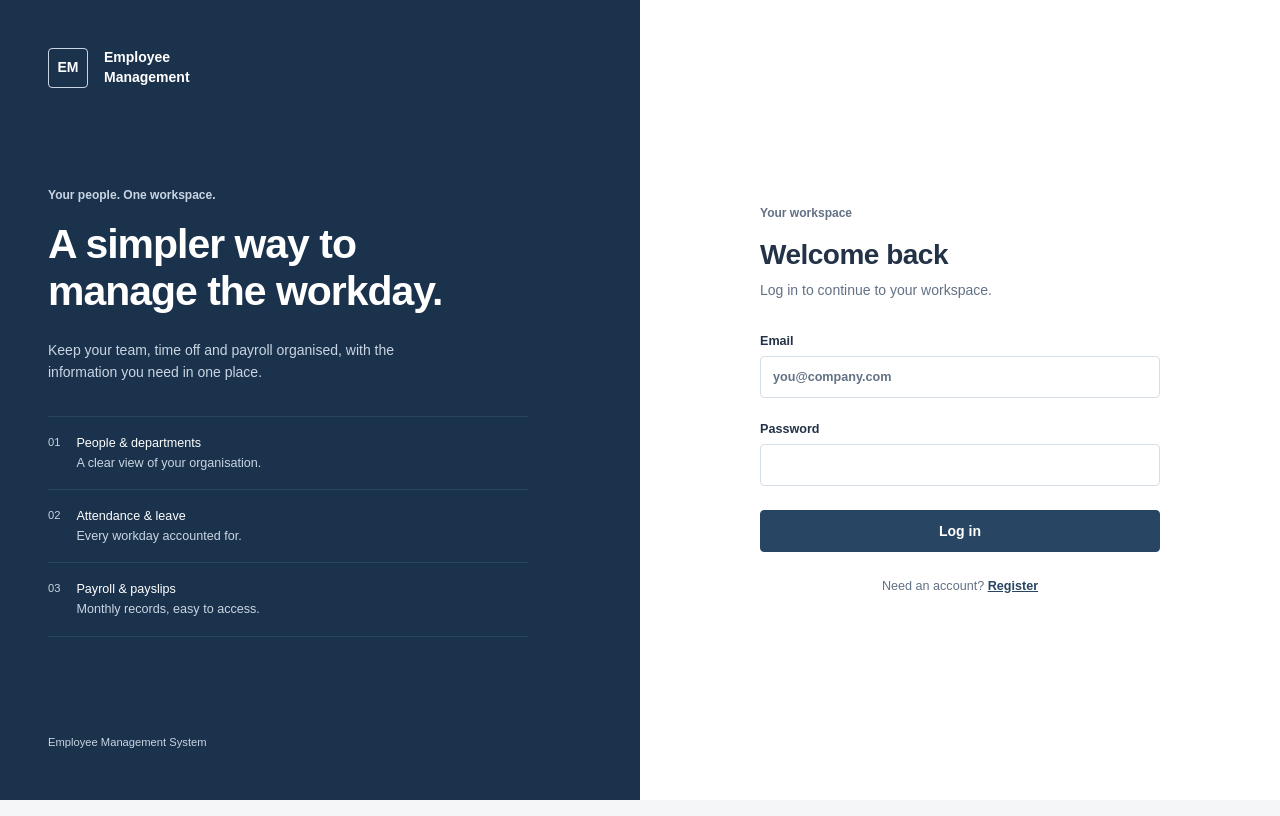
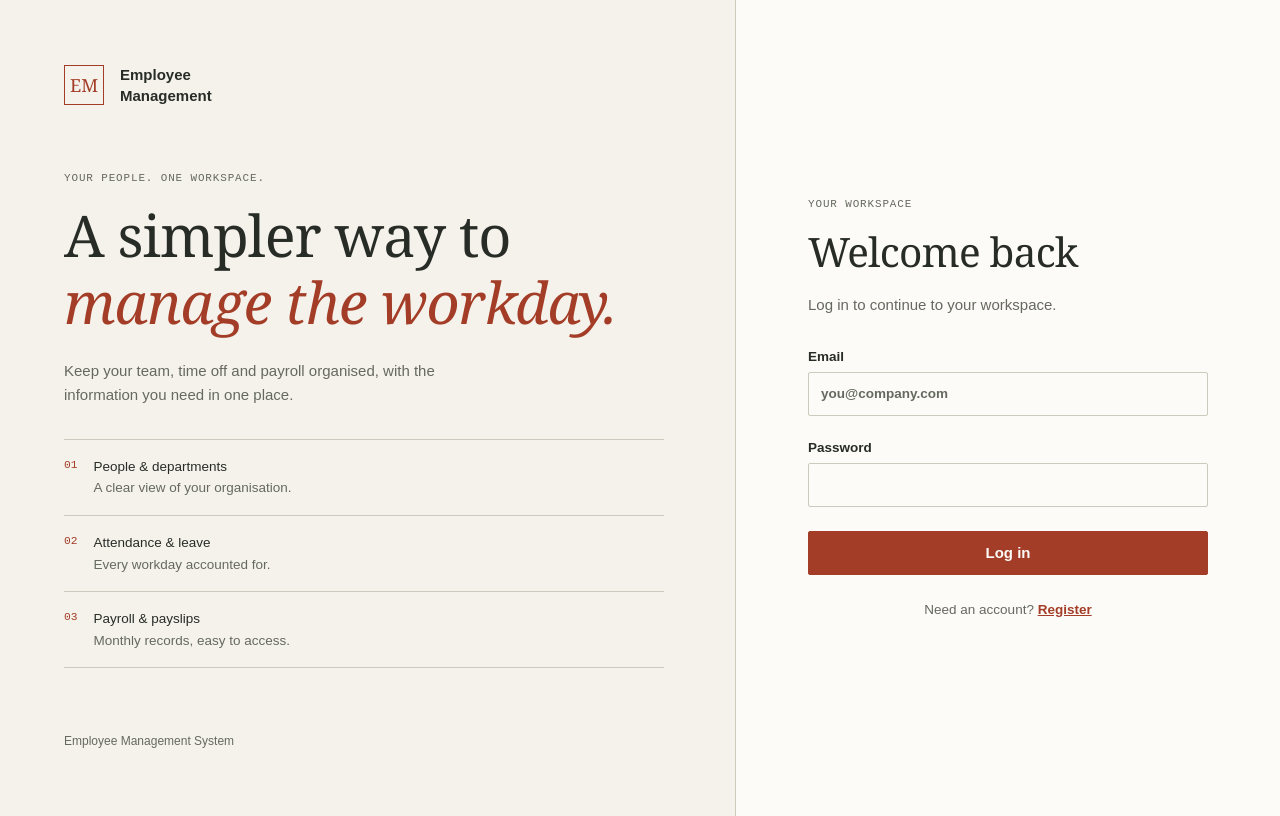
Before and after one commit to tadi-01/ems, a React (Vite) app in the folder client/: page /login in a window 1280 px wide. Built offline with nearby package versions, Linux system fonts and the light colour scheme; no server answers; the HTML template or start-up script is replaced by a standard one.

Commit message:
Redesinged UI/UX

```diff
--- a/client/src/components/AuthLayout.jsx
+++ b/client/src/components/AuthLayout.jsx
@@ -5,7 +5,7 @@
       <div className="brand"><span className="brand-mark">EM</span><span>Employee<br />Management</span></div>
       <div className="auth-story">
         <p className="section-label">Your people. One workspace.</p>
-        <h1>A simpler way to<br />manage the workday.</h1>
+        <h1>A simpler way to<br /><em>manage the workday.</em></h1>
         <p>Keep your team, time off and payroll organised, with the information you need in one place.</p>
         <div className="auth-features">
           <div><span>01</span><p><strong>People & departments</strong><br />A clear view of your organisation.</p></div>
--- a/client/src/index.css
+++ b/client/src/index.css
@@ -1,30 +1,33 @@
 /* Shared design tokens keep every screen consistent. */
 :root {
-  --color-primary: #284563;
-  --color-primary-dark: #1b324c;
-  --color-text: #233247;
-  --color-muted: #627184;
-  --color-page: #f4f6f8;
-  --color-surface: #ffffff;
-  --color-border: #d6dee7;
-  --color-border-light: #e8edf2;
-  --color-tint: #edf2f7;
-  --color-nav-text: #c9d5e2;
-  --status-green-text: #166534;
-  --status-green-bg: #dcfce7;
-  --status-red-text: #991b1b;
-  --status-red-bg: #fee2e2;
-  --status-amber-text: #92400e;
-  --status-amber-bg: #fef3c7;
+  --color-primary: #A33D27;
+  --color-primary-dark: #84301F;
+  --color-text: #282C27;
+  --color-muted: #65695F;
+  --color-page: #F5F2EB;
+  --color-surface: #FCFBF7;
+  --color-border: #CEC9BD;
+  --color-border-light: #E3DED3;
+  --color-tint: #ECEEE5;
+  --color-nav-text: #65695F;
+  --status-green-text: #40543C;
+  --status-green-bg: #E5EADD;
+  --status-red-text: #8D3223;
+  --status-red-bg: #F5E5DE;
+  --status-amber-text: #70552A;
+  --status-amber-bg: #F0E9D8;
   --space-1: 8px;
   --space-2: 16px;
   --space-3: 24px;
   --space-4: 32px;
   --space-6: 48px;
-  --radius: 4px;
+  --radius: 2px;
   --sidebar-width: 240px;
-  font-family: Arial, Helvetica, sans-serif;
-  font-size: 14px;
+  --font-heading: Georgia, "Times New Roman", serif;
+  --font-body: Arial, Helvetica, sans-serif;
+  --font-meta: "Courier New", Courier, monospace;
+  font-family: var(--font-body);
+  font-size: 15px;
   color: var(--color-text);
   background: var(--color-page);
   font-synthesis: none;
@@ -32,41 +35,41 @@
 * { box-sizing: border-box; }
 body { margin: 0; }
 h1, h2, p { margin-top: 0; }
-h1 { margin-bottom: var(--space-1); font-size: 2rem; line-height: 1.2; letter-spacing: -0.6px; }
-h2 { margin: var(--space-4) 0 var(--space-2); font-size: 1.15rem; }
+h1 { margin-bottom: var(--space-2); font: 400 clamp(2.5rem, 4vw, 3.6rem)/1.08 var(--font-heading); letter-spacing: -1.2px; }
+h2 { margin: var(--space-4) 0 var(--space-2); font: 400 1.65rem/1.2 var(--font-heading); letter-spacing: -0.4px; }
 p { line-height: 1.6; }
 a { color: var(--color-primary); }
 button, input, select { font: inherit; }
 button, a, input, select { -webkit-tap-highlight-color: transparent; }
 :focus-visible { outline: 2px solid var(--color-primary); outline-offset: 3px; }
 button:disabled { opacity: 0.6; cursor: not-allowed; }
-.section-label, .eyebrow { color: var(--color-muted); font-size: 0.86rem; font-weight: 600; margin-bottom: var(--space-2); }
-.page-description { color: var(--color-muted); margin: var(--space-1) 0 0; }
+.section-label, .eyebrow { color: var(--color-muted); font: 400 0.73rem/1.5 var(--font-meta); letter-spacing: 0.08em; text-transform: uppercase; margin-bottom: var(--space-2); }
+.page-description { color: var(--color-muted); margin: var(--space-1) 0 var(--space-3); max-width: 64ch; }
 
-/* A quiet navy identity, repeated on the sidebar and sign-in screen. */
+/* Paper surfaces and a restrained accent keep navigation quiet and clear. */
 .brand { display: flex; align-items: center; gap: var(--space-2); font-size: 1rem; font-weight: 600; line-height: 1.4; }
-.brand-mark { display: grid; place-items: center; width: 40px; height: 40px; flex-shrink: 0; border: 1px solid var(--color-nav-text); border-radius: var(--radius); font-size: 1rem; }
-.sidebar { position: fixed; inset: 0 auto 0 0; display: flex; flex-direction: column; width: var(--sidebar-width); padding: var(--space-4) var(--space-2) var(--space-2); overflow-y: auto; background: var(--color-primary-dark); color: var(--color-surface); }
+.brand-mark { display: grid; place-items: center; width: 40px; height: 40px; flex-shrink: 0; border: 1px solid var(--color-primary); color: var(--color-primary); font: 400 1.2rem var(--font-heading); }
+.sidebar { position: fixed; inset: 0 auto 0 0; display: flex; flex-direction: column; width: var(--sidebar-width); padding: var(--space-4) var(--space-2) var(--space-2); overflow-y: auto; background: var(--color-page); color: var(--color-text); border-right: 1px solid var(--color-border); }
 .sidebar .brand { padding: 0 var(--space-1) var(--space-4); }
 .nav-group { margin-bottom: var(--space-3); }
-.nav-label { margin: 0 0 var(--space-1); padding: 0 var(--space-2); font-size: 0.8rem; color: var(--color-nav-text); }
+.nav-label { margin: 0 0 var(--space-1); padding: 0 var(--space-2); font: 400 0.7rem var(--font-meta); letter-spacing: 0.07em; text-transform: uppercase; color: var(--color-muted); }
 .sidebar-link { display: block; padding: 12px var(--space-2); margin: 4px 0; color: var(--color-nav-text); border-radius: var(--radius); text-decoration: none; border-left: 3px solid transparent; }
-.sidebar-link:hover { background: var(--color-primary); color: var(--color-surface); }
-.sidebar-link.active { background: var(--color-primary); color: var(--color-surface); border-left-color: var(--color-surface); font-weight: 600; }
-.sidebar a:focus-visible { outline-color: var(--color-surface); }
-.sidebar-footer { display: flex; align-items: center; gap: var(--space-1); margin-top: auto; padding: var(--space-2) var(--space-1) 0; border-top: 1px solid var(--color-primary); min-width: 0; }
+.sidebar-link:hover { background: var(--color-surface); color: var(--color-text); }
+.sidebar-link.active { background: var(--color-surface); color: var(--color-primary); border-left-color: var(--color-primary); font-weight: 600; }
+.sidebar a:focus-visible { outline-color: var(--color-primary); }
+.sidebar-footer { display: flex; align-items: center; gap: var(--space-1); margin-top: auto; padding: var(--space-2) var(--space-1) 0; border-top: 1px solid var(--color-border); min-width: 0; }
 .sidebar-footer div { min-width: 0; overflow-wrap: anywhere; }
 .sidebar-footer strong { display: block; font-size: 0.9rem; }
 .sidebar-footer div span { display: block; color: var(--color-nav-text); font-size: 0.8rem; margin-top: 4px; }
-.avatar { display: grid; place-items: center; flex-shrink: 0; width: 36px; height: 36px; background: var(--color-primary); border-radius: var(--radius); }
+.avatar { display: grid; place-items: center; flex-shrink: 0; width: 36px; height: 36px; background: var(--color-tint); color: var(--color-text); border-radius: var(--radius); }
 .layout-main { margin-left: var(--sidebar-width); }
-.topbar { min-height: 76px; display: flex; align-items: center; justify-content: space-between; gap: var(--space-2); padding: var(--space-2) var(--space-4); background: var(--color-surface); border-bottom: 1px solid var(--color-border-light); }
-.topbar p { margin: 0; font-weight: 600; }
+.topbar { min-height: 76px; display: flex; align-items: center; justify-content: space-between; gap: var(--space-2); padding: var(--space-2) var(--space-4); background: var(--color-surface); border-bottom: 1px solid var(--color-border); }
+.topbar p { margin: 0; font: 400 0.78rem var(--font-meta); }
 .topbar-label { color: var(--color-muted); font-weight: normal; }
 .breadcrumb-divider { margin: 0 var(--space-2); color: var(--color-border); }
 .account-menu { display: flex; align-items: center; gap: var(--space-2); }
-.role-label, .count-label { display: inline-block; padding: 6px 10px; background: var(--color-tint); color: var(--color-primary); border: 1px solid var(--color-border-light); border-radius: var(--radius); font-size: 0.8rem; white-space: nowrap; }
-.content-page { width: min(100% - 64px, 1280px); margin: 0 auto; padding: var(--space-4) 0 var(--space-6); }
+.role-label, .count-label { display: inline-block; padding: 6px 10px; background: var(--color-tint); color: var(--color-primary); border: 1px solid var(--color-border-light); border-radius: var(--radius); font: 400 0.73rem var(--font-meta); white-space: nowrap; }
+.content-page { width: min(100% - 80px, 1280px); margin: 0 auto; padding: var(--space-6) 0 64px; }
 .page-heading { display: flex; align-items: flex-start; justify-content: space-between; gap: var(--space-2); margin-bottom: var(--space-4); }
 .page-heading .section-label { margin-bottom: var(--space-1); }
 .section-heading { display: flex; align-items: center; justify-content: space-between; gap: var(--space-2); margin: var(--space-4) 0 var(--space-2); }
@@ -76,11 +79,11 @@
 .skip-link:focus { top: var(--space-2); }
 
 /* Consistent buttons, visible focus and comfortable form controls. */
-.button { display: inline-flex; align-items: center; justify-content: center; min-height: 42px; padding: 10px var(--space-2); color: var(--color-surface); background: var(--color-primary); border: 1px solid var(--color-primary); border-radius: var(--radius); font-weight: 600; text-decoration: none; cursor: pointer; }
+.button { display: inline-flex; align-items: center; justify-content: center; min-height: 44px; padding: 10px var(--space-2); color: var(--color-surface); background: var(--color-primary); border: 1px solid var(--color-primary); border-radius: var(--radius); font-weight: 600; text-decoration: none; cursor: pointer; }
 .button:hover { background: var(--color-primary-dark); }
 .button-secondary { color: var(--color-primary); background: var(--color-surface); border-color: var(--color-border); }
 .button-secondary:hover { background: var(--color-tint); }
-input, select { min-height: 42px; padding: 10px 12px; color: var(--color-text); background: var(--color-surface); border: 1px solid var(--color-border); border-radius: var(--radius); }
+input, select { min-height: 44px; padding: 10px 12px; color: var(--color-text); background: var(--color-surface); border: 1px solid var(--color-border); border-radius: var(--radius); }
 input::placeholder { color: var(--color-muted); }
 input:hover, select:hover { border-color: var(--color-muted); }
 .data-form, .search-form { display: flex; flex-wrap: wrap; gap: var(--space-2); margin: var(--space-3) 0; }
@@ -93,32 +96,33 @@
 .error { padding: var(--space-2); color: var(--status-red-text); background: var(--status-red-bg); border-left: 3px solid var(--status-red-text); border-radius: var(--radius); }
 
 /* Tables use spacing and light rules to make dense records easier to scan. */
-.table-wrap { overflow-x: auto; background: var(--color-surface); border: 1px solid var(--color-border); border-radius: var(--radius); }
+.table-wrap { overflow-x: auto; background: var(--color-surface); border-top: 1px solid var(--color-border); border-bottom: 1px solid var(--color-border); }
 table { width: 100%; min-width: 760px; border-collapse: collapse; }
 .narrow-table, .payslip table { min-width: 0; }
 th, td { padding: var(--space-2); border-bottom: 1px solid var(--color-border-light); text-align: left; line-height: 1.5; }
-th { background: var(--color-tint); color: var(--color-muted); font-size: 0.8rem; font-weight: 600; }
+th { background: var(--color-page); color: var(--color-muted); font: 400 0.73rem var(--font-meta); }
 tbody tr:last-child td { border-bottom: 0; }
 tbody tr:hover { background: var(--color-page); }
 td { font-size: 0.93rem; }
 td:first-child { font-weight: 500; }
 .nowrap { white-space: nowrap; }
-td button { min-height: 32px; padding: 4px 10px; background: var(--color-surface); color: var(--color-primary); border: 1px solid var(--color-border); border-radius: var(--radius); cursor: pointer; }
+td button { min-height: 44px; padding: 4px 10px; background: var(--color-surface); color: var(--color-primary); border: 1px solid var(--color-border); border-radius: var(--radius); cursor: pointer; }
 td button:hover { background: var(--color-tint); border-color: var(--color-primary); }
 .empty-state { padding: var(--space-4); text-align: center; color: var(--color-muted); }
 
 /* Dashboard totals and useful entry points; no decorative or invented metrics. */
-.card-grid { display: grid; grid-template-columns: repeat(4, minmax(0, 1fr)); gap: var(--space-2); margin: var(--space-3) 0 var(--space-4); }
-.card { padding: var(--space-3); background: var(--color-surface); border: 1px solid var(--color-border); border-top: 3px solid var(--color-primary); border-radius: var(--radius); min-width: 0; }
-.card-label { margin: 0; color: var(--color-muted); font-size: 0.9rem; }
-.card-value { margin: var(--space-2) 0 var(--space-1); color: var(--color-primary-dark); font-size: clamp(1.5rem, 2.4vw, 2.3rem); line-height: 1.2; font-weight: 600; font-variant-numeric: tabular-nums; overflow-wrap: anywhere; }
-.card-detail { margin: 0; color: var(--color-muted); font-size: 0.8rem; }
-.quick-actions { display: grid; grid-template-columns: repeat(3, minmax(0, 1fr)); gap: var(--space-2); }
-.action-card { display: flex; align-items: center; justify-content: space-between; gap: var(--space-2); padding: var(--space-3); border: 1px solid var(--color-border); background: var(--color-surface); border-radius: var(--radius); text-decoration: none; }
-.action-card:hover { border-color: var(--color-primary); background: var(--color-tint); }
+.card-grid { display: grid; grid-template-columns: repeat(4, minmax(0, 1fr)); gap: 0; margin: var(--space-4) 0 var(--space-6); border-top: 1px solid var(--color-border); border-bottom: 1px solid var(--color-border); }
+.card { padding: var(--space-3); border-right: 1px solid var(--color-border); min-width: 0; }
+.card:last-child { border-right: 0; }
+.card-label { margin: 0; color: var(--color-muted); font: 400 0.75rem/1.5 var(--font-meta); }
+.card-value { margin: var(--space-2) 0 var(--space-1); color: var(--color-text); font-family: var(--font-meta); font-size: clamp(1.6rem, 2.4vw, 2.5rem); line-height: 1.2; font-weight: 400; font-variant-numeric: tabular-nums; overflow-wrap: anywhere; }
+.card-detail { margin: 0; color: var(--color-muted); font: 400 0.7rem/1.5 var(--font-meta); }
+.quick-actions { display: grid; grid-template-columns: 1fr; border-top: 1px solid var(--color-border); }
+.action-card { display: flex; align-items: center; justify-content: space-between; gap: var(--space-2); padding: var(--space-3) 0; border-bottom: 1px solid var(--color-border); color: var(--color-text); text-decoration: none; }
+.action-card:hover { color: var(--color-primary); background: var(--color-surface); }
 .action-card strong { font-size: 0.95rem; }
 .action-card p { margin: var(--space-1) 0 0; font-size: 0.86rem; color: var(--color-muted); }
-.action-card > span { font-size: 1.4rem; }
+.action-card > span { color: var(--color-primary); font-size: 1.4rem; }
 .status { display: inline-block; padding: 4px var(--space-1); border-radius: var(--radius); font-size: 0.8rem; font-weight: 600; }
 .status-approved { color: var(--status-green-text); background: var(--status-green-bg); }
 .status-rejected { color: var(--status-red-text); background: var(--status-red-bg); }
@@ -127,21 +131,21 @@
 .payslip { max-width: 600px; padding: var(--space-4); margin-bottom: var(--space-3); background: var(--color-surface); border: 1px solid var(--color-border); border-radius: var(--radius); }
 
 /* Sign-in pages balance a brand panel with a focused, readable form. */
-.auth-layout { min-height: 100vh; display: grid; grid-template-columns: 1fr 1fr; }
-.auth-intro { display: flex; flex-direction: column; padding: var(--space-6); color: var(--color-surface); background: var(--color-primary-dark); }
-.auth-story { max-width: 480px; margin: auto 0; padding: var(--space-6) 0; }
-.auth-story h1 { font-size: clamp(2rem, 3.2vw, 3rem); line-height: 1.15; letter-spacing: -1px; margin-bottom: var(--space-3); }
+.auth-layout { min-height: 100vh; display: grid; grid-template-columns: 1.15fr 0.85fr; }
+.auth-intro { display: flex; flex-direction: column; padding: clamp(24px, 5vw, 80px); color: var(--color-text); background: var(--color-page); border-right: 1px solid var(--color-border); }
+.auth-story { max-width: 600px; margin: auto 0; padding: 64px 0; }
+.auth-story h1 { font-size: clamp(2.6rem, 4.5vw, 4.5rem); line-height: 1.15; letter-spacing: -1px; margin-bottom: var(--space-3); }
 .auth-story > p, .auth-story .section-label { color: var(--color-nav-text); }
 .auth-story > p { max-width: 400px; }
-.auth-features { margin-top: var(--space-4); border-top: 1px solid var(--color-primary); }
-.auth-features > div { display: flex; align-items: flex-start; gap: var(--space-2); padding: var(--space-2) 0; border-bottom: 1px solid var(--color-primary); }
-.auth-features span { color: var(--color-nav-text); padding-top: 3px; font-size: 0.8rem; }
+.auth-features { margin-top: var(--space-4); border-top: 1px solid var(--color-border); }
+.auth-features > div { display: flex; align-items: flex-start; gap: var(--space-2); padding: var(--space-2) 0; border-bottom: 1px solid var(--color-border); }
+.auth-features span { color: var(--color-primary); padding-top: 3px; font: 400 0.75rem var(--font-meta); }
 .auth-features p { margin: 0; color: var(--color-nav-text); font-size: 0.9rem; }
-.auth-features strong { color: var(--color-surface); font-weight: 500; }
+.auth-features strong { color: var(--color-text); font-weight: 500; }
 .auth-footer { margin: 0; color: var(--color-nav-text); font-size: 0.8rem; }
 .auth-form-area { display: grid; place-items: center; padding: var(--space-6); background: var(--color-surface); }
 .auth-box { width: min(100%, 400px); }
-.auth-box h2 { margin: 0 0 var(--space-1); font-size: 2rem; letter-spacing: -0.5px; }
+.auth-box h2 { margin: 0 0 var(--space-2); font-size: 2.7rem; letter-spacing: -0.8px; }
 .auth-description { color: var(--color-muted); margin-bottom: var(--space-4); }
 .auth-box label { display: block; margin-top: var(--space-3); font-weight: 600; font-size: 0.9rem; }
 .auth-box input { display: block; width: 100%; margin-top: var(--space-1); }
@@ -149,17 +153,33 @@
 .auth-box > p:last-child { text-align: center; margin: var(--space-3) 0 0; color: var(--color-muted); font-size: 0.9rem; }
 .auth-box a { font-weight: 600; }
 
+/* An asymmetric overview keeps daily actions close to the team summary. */
+h1 em, h2 em { font-weight: 400; color: var(--color-primary); }
+.dashboard-columns { display: grid; grid-template-columns: minmax(0, 1.8fr) minmax(250px, 1fr); gap: var(--space-6); align-items: start; }
+.dashboard-columns > * { min-width: 0; }
+.dashboard-columns .section-heading { margin-top: 0; }
+.dashboard-support { border-left: 1px solid var(--color-border); padding-left: var(--space-4); }
+.support-note { background: var(--color-tint); padding: var(--space-3); margin-top: var(--space-3); font-size: 0.86rem; color: var(--color-muted); }
+.support-note p:last-child { margin: 0; }
+.employee-welcome { padding: var(--space-4) 0; border-top: 1px solid var(--color-border); }
+.employee-welcome p { max-width: 55ch; color: var(--color-muted); }
+.numeric { font-family: var(--font-meta); font-variant-numeric: tabular-nums; }
+button, a, input, select { transition: color 150ms ease, background-color 150ms ease, border-color 150ms ease; }
+
 /* Responsive layout keeps controls usable without horizontal page scrolling. */
 @media (max-width: 1100px) {
   .card-grid { grid-template-columns: repeat(2, minmax(0, 1fr)); }
-  .quick-actions { grid-template-columns: 1fr; }
+  .dashboard-columns { grid-template-columns: 1fr; gap: var(--space-4); }
+  .dashboard-support { border-left: 0; padding-left: 0; }
+  .card:nth-child(2) { border-right: 0; }
+  .card:nth-child(-n+2) { border-bottom: 1px solid var(--color-border); }
 }
 @media (max-width: 768px) {
   .sidebar { position: static; width: auto; display: block; padding: var(--space-2); }
   .sidebar .brand { padding: 0 0 var(--space-2); }
   .nav-group { display: flex; flex-wrap: wrap; gap: 4px; margin: 0; }
   .nav-label, .sidebar-footer { display: none; }
-  .sidebar-link { padding: var(--space-1) 12px; }
+  .sidebar-link { min-height: 44px; padding: 12px; }
   .layout-main { margin-left: 0; }
   .topbar { padding: var(--space-2); min-height: 64px; }
   .topbar-label, .breadcrumb-divider { display: none; }
@@ -168,13 +188,15 @@
   .card { padding: var(--space-2); }
   .section-heading { flex-wrap: wrap; }
   .auth-layout { grid-template-columns: 1fr; }
-  .auth-intro { padding: var(--space-3); }
+  .auth-intro { padding: var(--space-3); border-right: 0; border-bottom: 1px solid var(--color-border); }
   .auth-story, .auth-footer { display: none; }
   .auth-form-area { padding: var(--space-4) var(--space-3); align-items: start; }
 }
 @media (max-width: 400px) {
   .account-menu .role-label { display: none; }
   .card-grid { grid-template-columns: 1fr; }
+  .card { border-right: 0; border-bottom: 1px solid var(--color-border); }
+  .card:last-child { border-bottom: 0; }
   form.data-form { padding: var(--space-2); }
 }
 /* Printed payslips omit the application frame at every viewport width. */
@@ -185,3 +207,7 @@
   .payslip { border: 0; padding: 0; }
   body { background: var(--color-surface); }
 }
+
+@media (prefers-reduced-motion: reduce) {
+  button, a, input, select { transition: none; }
+}
--- a/client/src/pages/Attendance.jsx
+++ b/client/src/pages/Attendance.jsx
@@ -68,6 +68,7 @@
   return (
     <main className="content-page">
       <h1>Attendance</h1>
+      <p className="page-description">Record your workday and review attendance history.</p>
       {error && <p className="error">{error}</p>}
       {message && <p>{message}</p>}
       {noEmployee && <p>Ask Admin or HR to link your account on the Employees page before recording attendance.</p>}
--- a/client/src/pages/Departments.jsx
+++ b/client/src/pages/Departments.jsx
@@ -48,6 +48,7 @@
   }
   return <main className="content-page">
     <h1>Departments</h1>
+      <p className="page-description">The structure behind your team. View departments, managers and employee counts.</p>
     {error && <p className="error">{error}</p>}
     {canManage && <form className="data-form" onSubmit={submitForm}>
       <label className="field">Department name
--- a/client/src/pages/Employees.jsx
+++ b/client/src/pages/Employees.jsx
@@ -99,6 +99,7 @@
   return (
     <main className="content-page">
       <h1>Employees</h1>
+      <p className="page-description">Your team directory. Find people and keep their employment details up to date.</p>
       {error && <p className="error">{error}</p>}
       {canManage && <EmployeeForm form={form} departments={departments} users={users}
         editingId={editingId} onChange={updateField} onSubmit={submitForm}
--- a/client/src/pages/Leave.jsx
+++ b/client/src/pages/Leave.jsx
@@ -78,6 +78,7 @@
   return (
     <main className="content-page">
       <h1>Leave</h1>
+      <p className="page-description">Plan time away, check your balance and follow the progress of each request.</p>
       {error && <p className="error">{error}</p>}
       {message && <p>{message}</p>}
       {noEmployee && (
--- a/client/src/pages/Payroll.jsx
+++ b/client/src/pages/Payroll.jsx
@@ -71,6 +71,7 @@
   return (
     <main className="content-page">
       <h1>Payroll</h1>
+      <p className="page-description">Monthly pay records, clearly organised and ready to view or print.</p>
       {error && <p className="error">{error}</p>}
       {canManage && <div className="data-form">
         <button className="button" onClick={() => { setShowMine(false); setEditing(null); }}>All payslips</button>
--- a/client/src/pages/Users.jsx
+++ b/client/src/pages/Users.jsx
@@ -27,6 +27,7 @@
   return (
     <main className="content-page">
       <h1>Users</h1>
+      <p className="page-description">Manage account access and assign the right role to each person.</p>
       <p>Assign Admin, HR or Employee access. You cannot change your own role.</p>
       {error && <p className="error">{error}</p>}
       <div className="table-wrap"><table>
```
Also changed, not shown: client/src/components/DepartmentOverview.jsx (added, +23 -0 lines), client/src/pages/Dashboard.jsx (+19 -23 lines), 1 other file (tests, documents, lock files or other folders).
